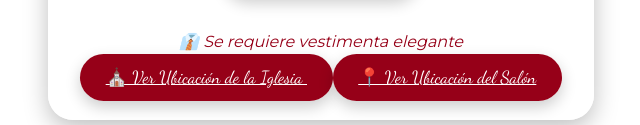
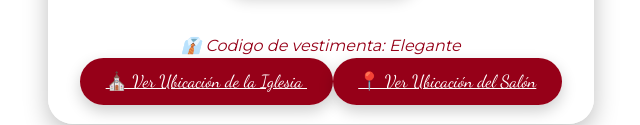
Before and after one commit to Jons98/invitacion-boda, a plain HTML site: page index.html in a window 1280 px wide. Shown: the part 682-807 px from the top of the page, without its empty margins (319-959 px from the left). Drawn offline with Linux system fonts and the light colour scheme; no server answers.

Commit message:
Update index.html

```diff
--- a/index.html
+++ b/index.html
@@ -172,8 +172,8 @@ h3 {
   <br><br>
 
   <!-- Nota sobre vestimenta -->
-  <p style="color: #960018; font-style: italic; margin-top: 1rem;">
-  👔 Se requiere vestimenta elegante
+  <p style="color: #960018; font-style: italic; margin-top: 1.5rem;">
+  👔 Codigo de vestimenta:  Elegante
   </p>
 
   <!-- Botón de ubicación de la iglesia (preparado) -->
```
